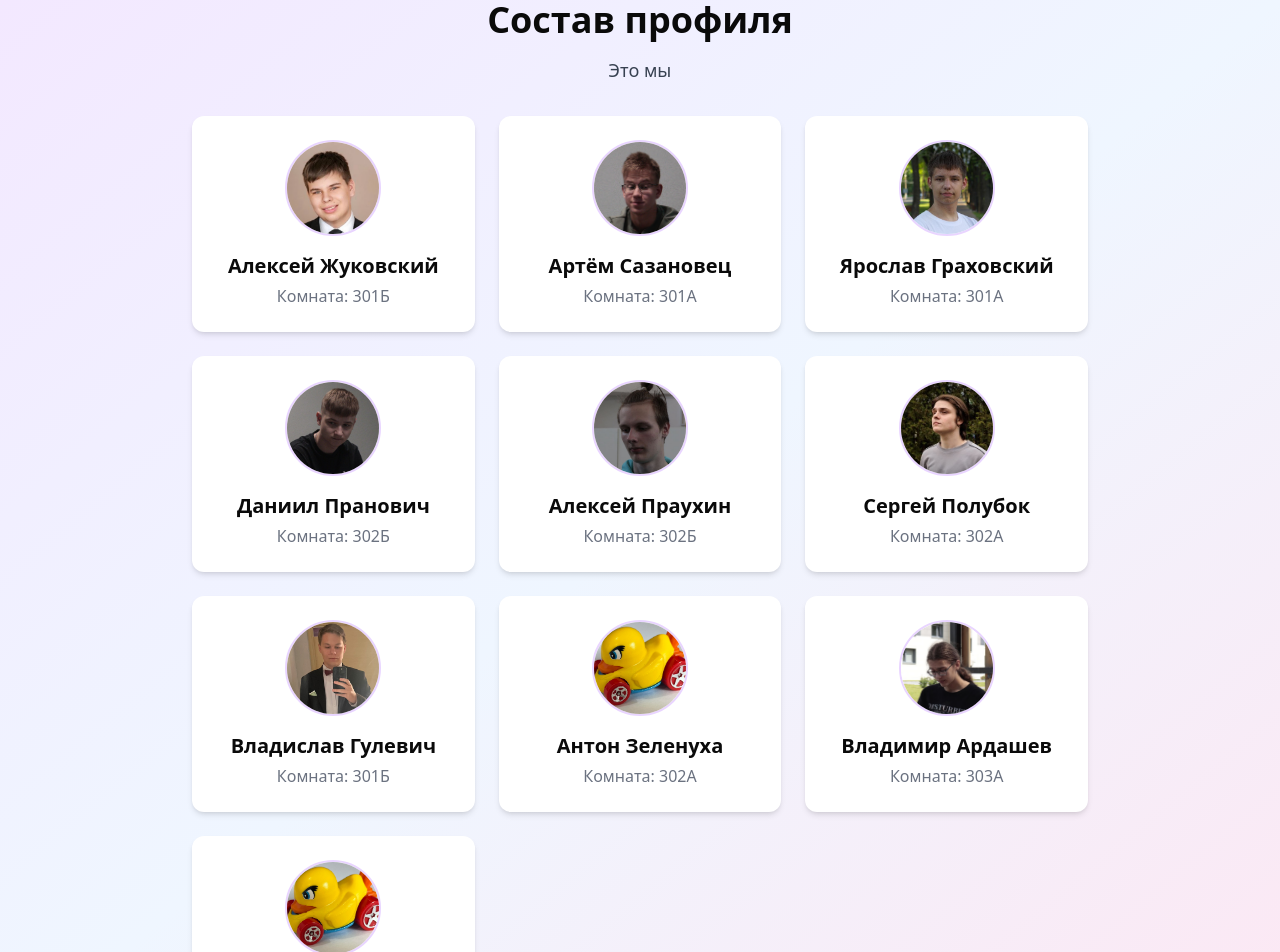
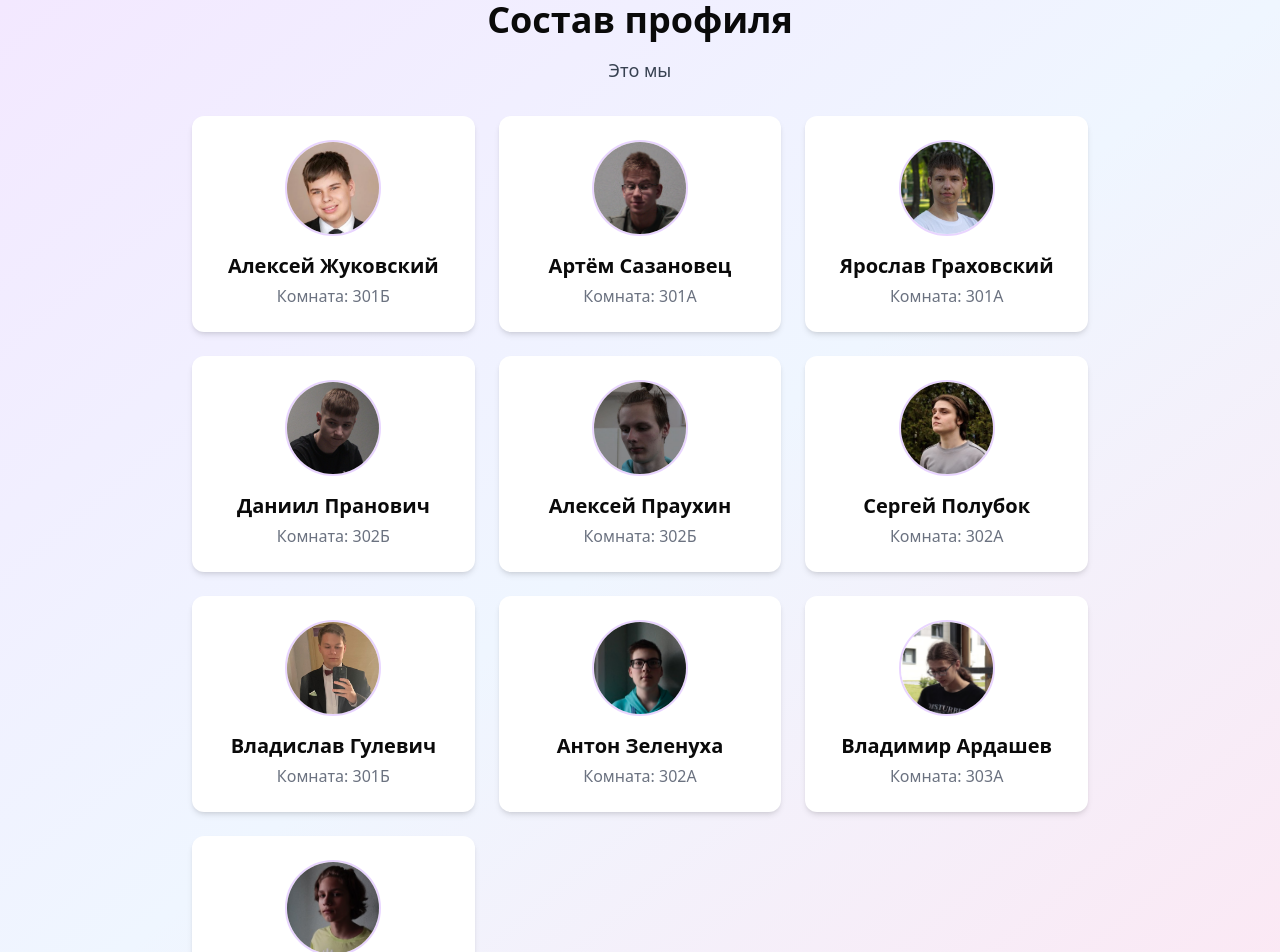
Before and after one commit to v-gulevich/b6-2025, a Next.js app: page /members in a window 1280 px wide. Shown: the top 952 px of the page. Built offline with nearby package versions, Linux system fonts and the light colour scheme.

Commit message:
all phots

```diff
--- a/app/libs/consts.ts
+++ b/app/libs/consts.ts
@@ -71,7 +71,7 @@ export const members: Member[] = [
   {
     name: "Антон Зеленуха",
     room: "302А",
-    imageURI: "duck.webp",
+    imageURI: "members/anton.jpeg",
   },
   {
     name: "Владимир Ардашев",
@@ -81,7 +81,7 @@ export const members: Member[] = [
   {
     name: "Владимир Столяров",
     room: "303А",
-    imageURI: "duck.webp",
+    imageURI: "members/voloda.jpeg",
   },
 ];
 
```
Also changed, not shown: public/members/anton.jpeg (added), public/members/voloda.jpeg (added).
